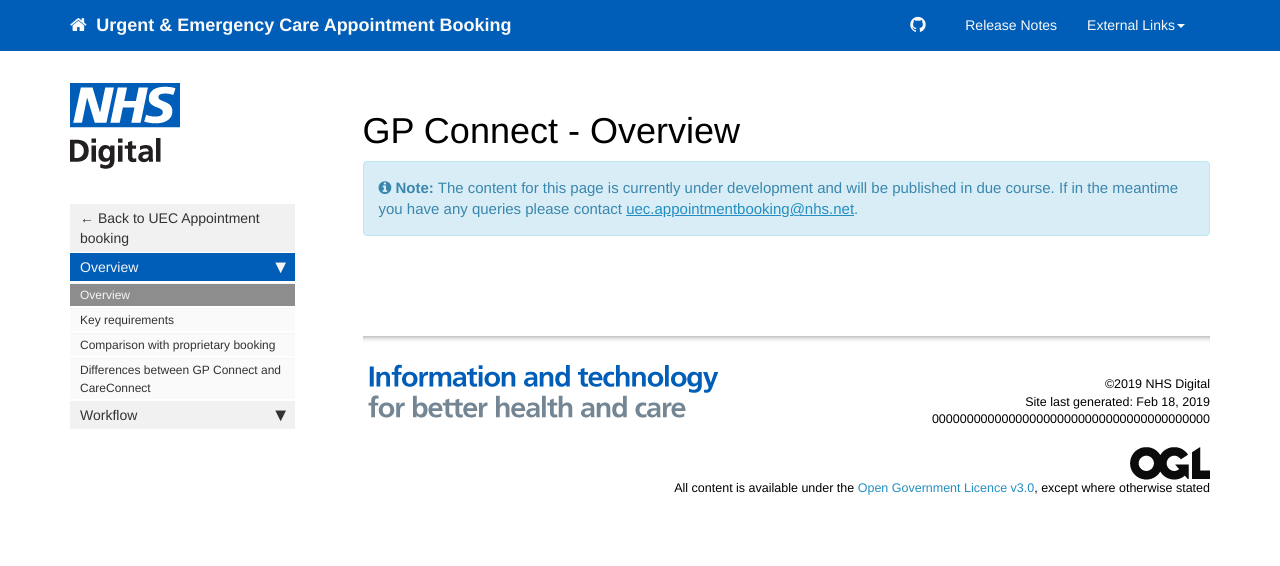
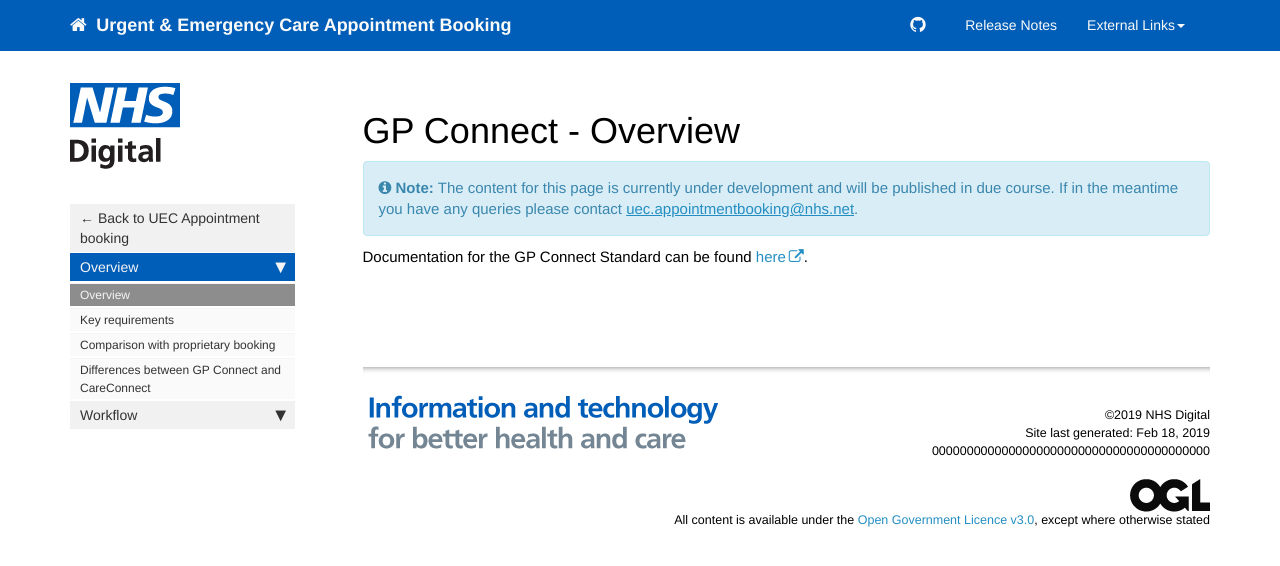
Before and after one commit to nhsd-a2si/docs-uec-appts, a Jekyll site: the page built from _pages/functional_spec/gpc/gpc_overview.md, in a window 1280 px wide. Shown: the top 566 px of the page. Built offline with Jekyll 4.4.1, drawn with Linux system fonts in a browser that asks for light colours; nearby versions of some CDN libraries.

Commit message:
Update gpc_overview.md

```diff
--- a/_pages/functional_spec/gpc/gpc_overview.md
+++ b/_pages/functional_spec/gpc/gpc_overview.md
@@ -8,3 +8,5 @@ folder: functional_spec
 ---
 
 {% include note-notpublished.html %}
+
+Documentation for the GP Connect Standard can be found <a href="https://nhsconnect.github.io/gpconnect/" target="_blank">here</a>.
```
